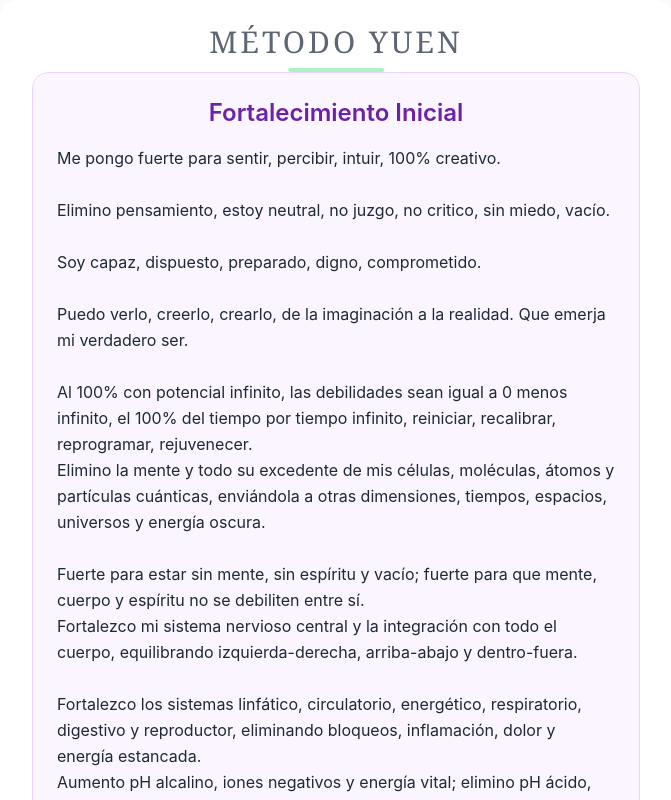
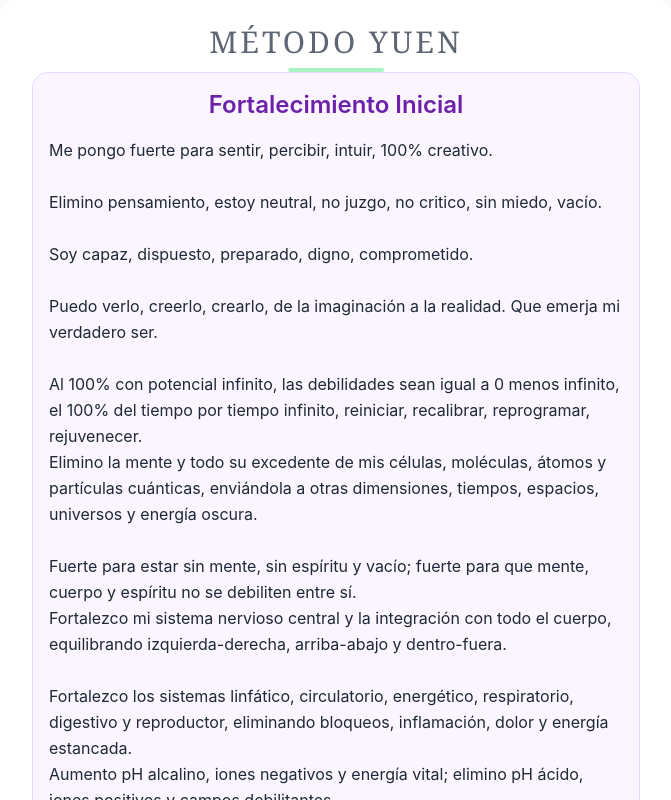
Before and after one commit to Yamelli/fuerte-yammi, a React (Create React App) app: page / in a window 1280 px wide. Shown: the top 800 px of the page, without its empty margins (304-975 px from the left). Built offline with nearby package versions, Linux system fonts and the light colour scheme.

Commit message:
UI: Ajuste de padding en bloques de texto para mejorar la visualización móvil

```diff
--- a/src/App.js
+++ b/src/App.js
@@ -1025,7 +1025,7 @@
         )}
 
         {showLandingPage ? ( // Show Landing Page
-          <div className="mt-10 p-6 bg-purple-50 rounded-2xl border border-purple-200 text-left">
+          <div className="mt-10 p-4 bg-purple-50 rounded-2xl border border-purple-200 text-left">
             <h2 className="text-2xl font-semibold text-purple-800 mb-4 text-center">
               Fortalecimiento Inicial
             </h2>
@@ -1108,7 +1108,7 @@
             </button>
           </>
         ) : ( // Show Strengthening Text
-          <div className="mt-10 p-6 bg-indigo-50 rounded-2xl border border-indigo-200 text-left">
+          <div className="mt-10 p-4 bg-indigo-50 rounded-2xl border border-indigo-200 text-left">
             <h2 className="text-2xl font-semibold text-indigo-800 mb-4">
               Tu Fortalecimiento:
             </h2>
```
